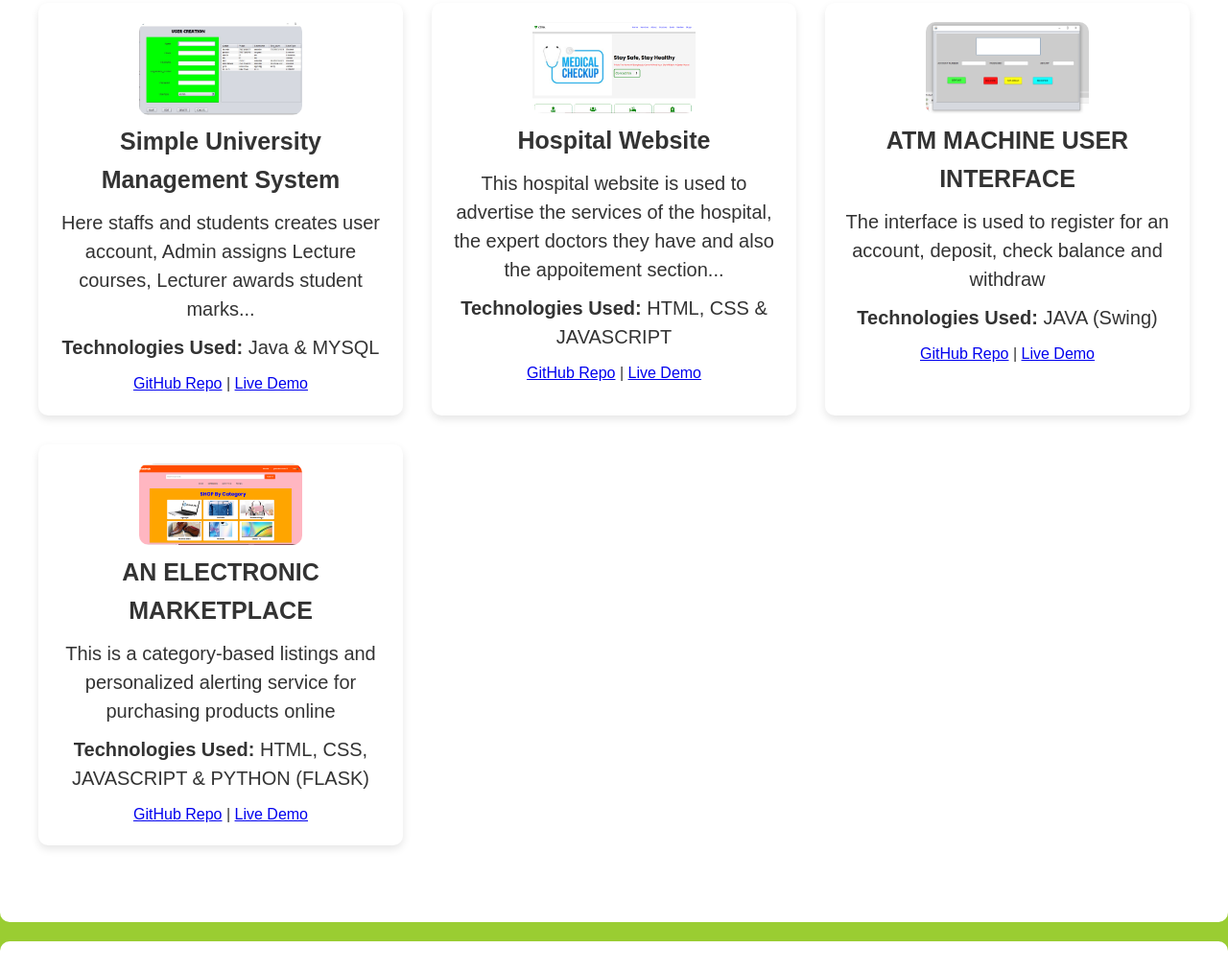
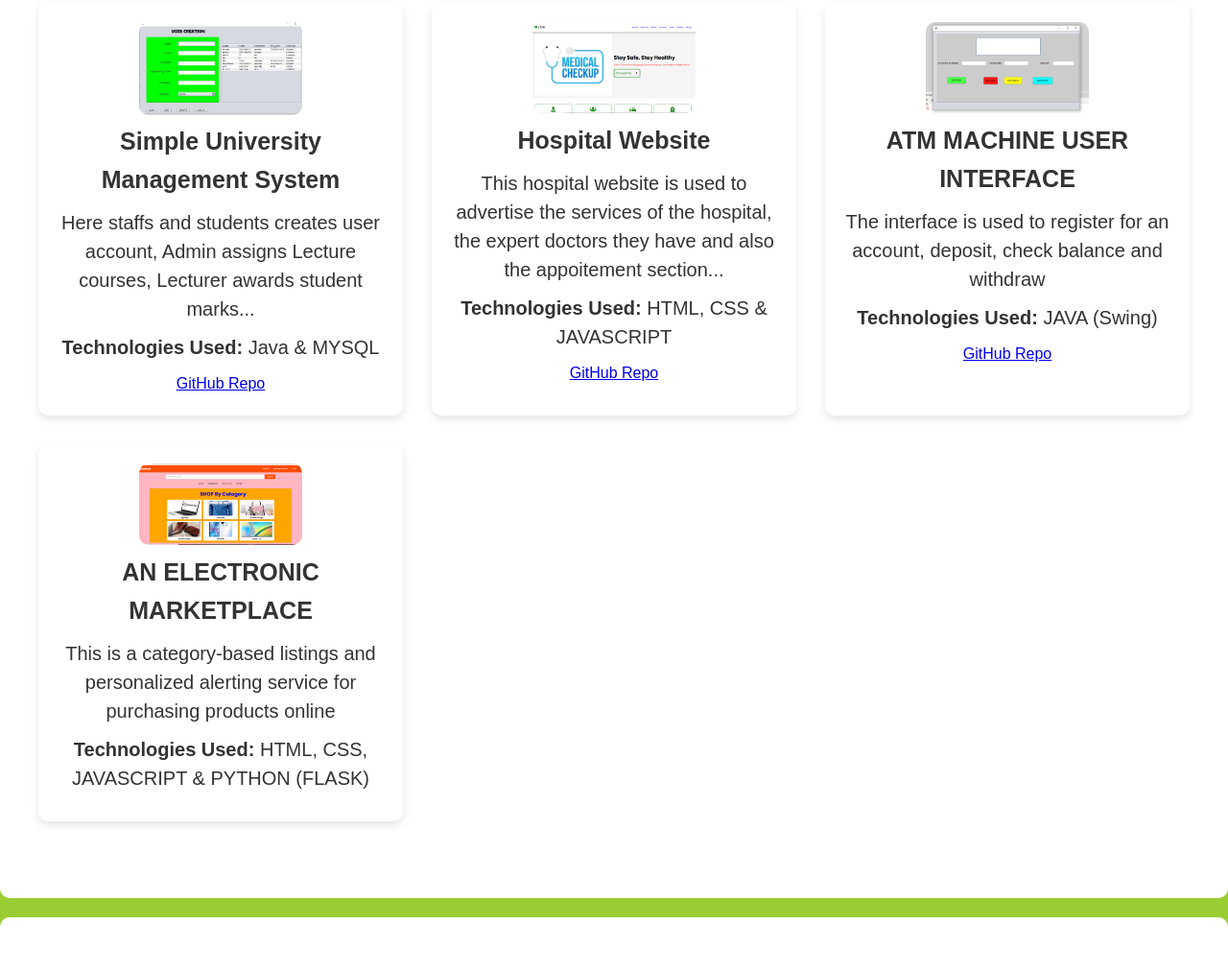
Before and after one commit to BONNY200/portfolio, a plain HTML site: page index.html in a window 1280 px wide. Shown: the part 1464-2477 px from the top of the page at 96% size. Drawn offline with Linux system fonts and the light colour scheme; a script that the page names is missing.

Commit message:
Updated files

```diff
--- a/index.html
+++ b/index.html
@@ -63,8 +63,7 @@
                 <h3>Simple University Management System</h3>
                 <p>Here staffs and students creates user account, Admin assigns Lecture courses, Lecturer awards student marks...</p>
                 <p><strong>Technologies Used:</strong> Java & MYSQL</p>
-                <a href="https://github.com/BONNY200/Simple-School-management-system.git" target="_blank">GitHub Repo</a> |
-                <a href="https://your-live-demo.com" target="_blank">Live Demo</a>
+                <a href="https://github.com/BONNY200/Simple-School-management-system.git" target="_blank">GitHub Repo</a>
             </div>
 
             <div class="project">
@@ -72,8 +71,7 @@
                 <h3>Hospital Website</h3>
                 <p>This hospital website is used to advertise the services of the hospital, the expert doctors they have and also the appoitement section...</p>
                 <p><strong>Technologies Used:</strong> HTML, CSS & JAVASCRIPT</p>
-                <a href="https://github.com/yourusername/project2" target="_blank">GitHub Repo</a> |
-                <a href="https://your-live-demo.com" target="_blank">Live Demo</a>
+                <a href="https://github.com/BONNY200/HOSPITAL-WEBSITE.git" target="_blank">GitHub Repo</a>
             </div>
 
             <div class="project">
@@ -81,8 +79,7 @@
                 <h3>ATM MACHINE USER INTERFACE</h3>
                 <p>The interface is used to register for an account, deposit, check balance and withdraw</p>
                 <p><strong>Technologies Used:</strong> JAVA (Swing) </p>
-                <a href="https://github.com/yourusername/project2" target="_blank">GitHub Repo</a> |
-                <a href="https://your-live-demo.com" target="_blank">Live Demo</a>
+                <a href="https://github.com/BONNY200/ATM-MACHINE.git" target="_blank">GitHub Repo</a>
             </div>
 
             <div class="project">
@@ -90,8 +87,6 @@
                 <h3>AN ELECTRONIC MARKETPLACE</h3>
                 <p>This is a category-based listings and personalized alerting service for purchasing products online </p>
                 <p><strong>Technologies Used:</strong> HTML, CSS, JAVASCRIPT & PYTHON (FLASK) </p>
-                <a href="https://github.com/yourusername/project2" target="_blank">GitHub Repo</a> |
-                <a href="https://your-live-demo.com" target="_blank">Live Demo</a>
             </div>
         </div>
     </section>
```
